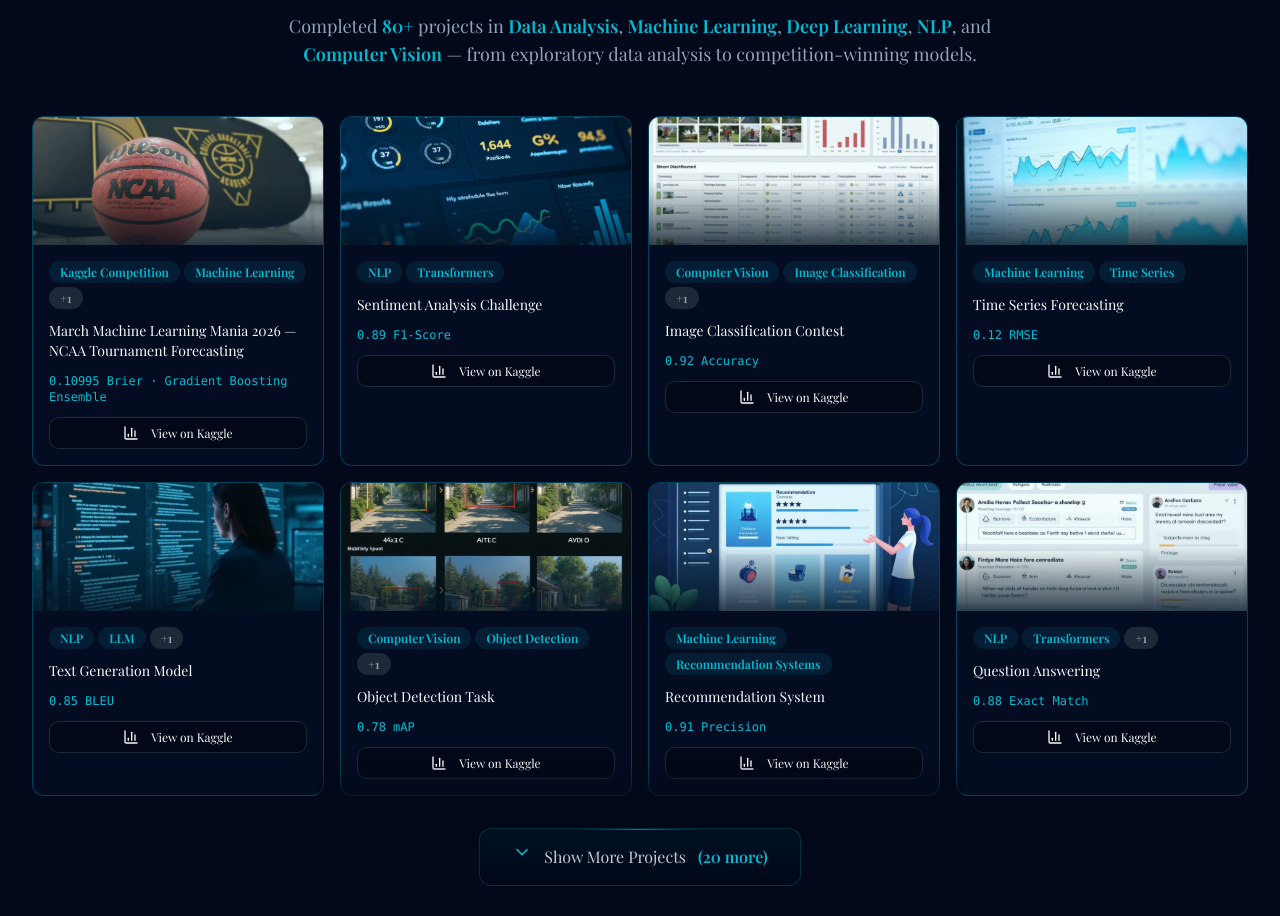
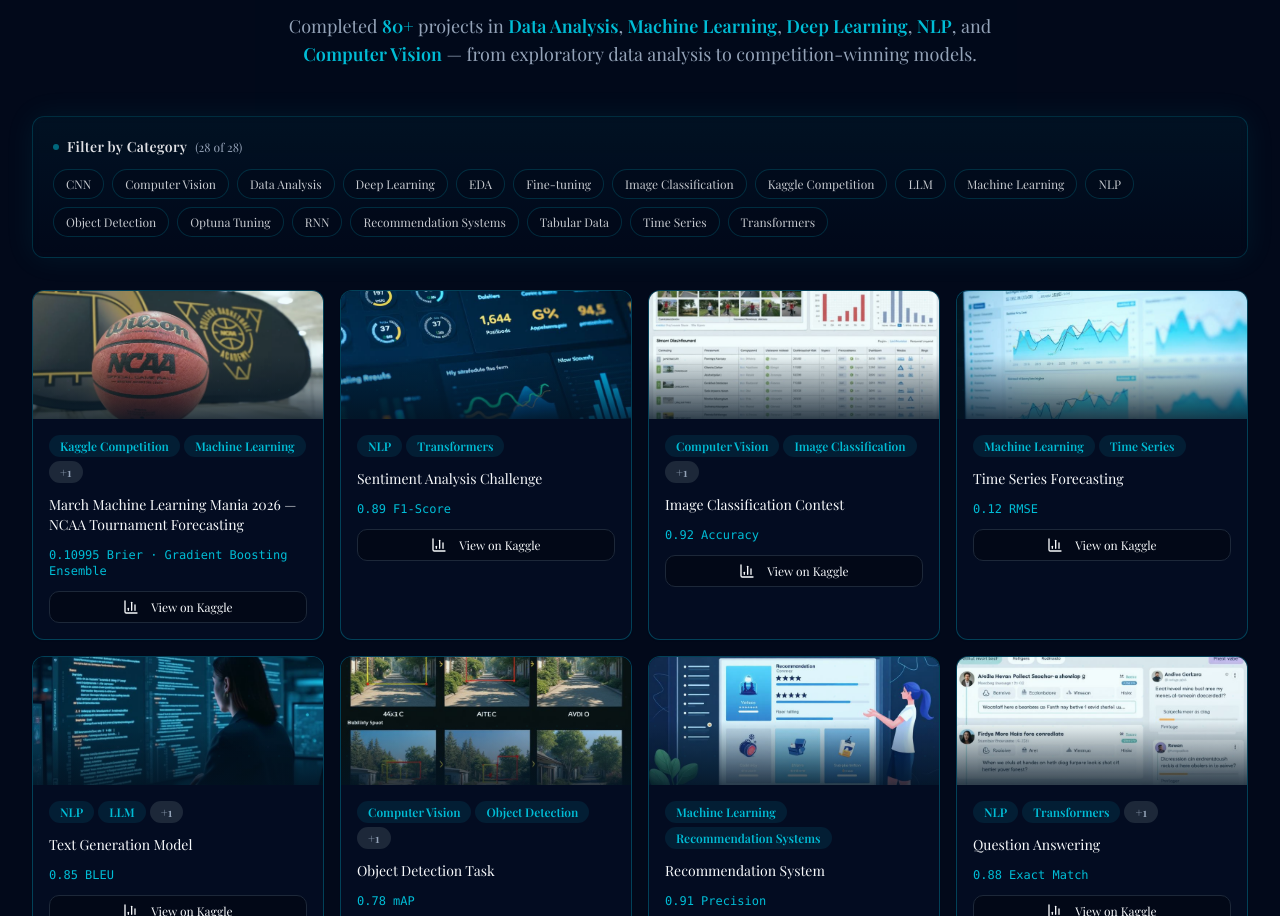
Before and after one commit to muhammadibrahim313/ibrahim-qasmi, a React (Vite) app: page / in a window 1280 px wide. Shown: the part 8016-8932 px from the top of the page. Built offline with nearby package versions, Linux system fonts and the light colour scheme.

Commit message:
Changes
Co-authored-by: muhammadibrahim313 <147333130+muhammadibrahim313@users.noreply.github.com>

```diff
--- a/src/components/Projects.tsx
+++ b/src/components/Projects.tsx
@@ -623,6 +623,48 @@ const Projects = () => {
               </p>
             </div>
 
+            {/* Category Filter */}
+            <div className="mb-8 rounded-xl border border-primary/20 bg-gradient-to-b from-primary/5 to-transparent backdrop-blur-sm p-5 shadow-[0_0_30px_rgba(0,206,209,0.08)]">
+              <div className="flex items-center justify-between mb-3 flex-wrap gap-2">
+                <div className="flex items-center gap-2">
+                  <div className="w-1.5 h-1.5 rounded-full bg-primary animate-pulse" />
+                  <span className="font-playfair text-sm font-semibold text-foreground/90 tracking-wide">
+                    Filter by Category
+                  </span>
+                  <span className="text-xs text-muted-foreground">
+                    ({filteredKaggle.length} of {kagglePlaceholders.length})
+                  </span>
+                </div>
+                {selectedKaggleCats.length > 0 && (
+                  <button
+                    onClick={() => setSelectedKaggleCats([])}
+                    className="text-xs text-primary hover:text-primary/80 font-medium transition-colors"
+                  >
+                    Clear all
+                  </button>
+                )}
+              </div>
+              <div className="flex flex-wrap gap-2">
+                {allKaggleCategories.map((cat) => {
+                  const active = selectedKaggleCats.includes(cat);
+                  return (
+                    <button
+                      key={cat}
+                      onClick={() => toggleKaggleCat(cat)}
+                      aria-pressed={active}
+                      className={`px-3 py-1.5 rounded-full text-xs font-medium border transition-all duration-300 focus:outline-none focus:ring-2 focus:ring-primary/50 ${
+                        active
+                          ? 'bg-primary text-primary-foreground border-primary shadow-[0_0_15px_rgba(0,206,209,0.4)] scale-105'
+                          : 'bg-background/40 text-foreground/80 border-primary/20 hover:border-primary/50 hover:bg-primary/10 hover:text-foreground'
+                      }`}
+                    >
+                      {cat}
+                    </button>
+                  );
+                })}
+              </div>
+            </div>
+
             <div className="grid md:grid-cols-2 lg:grid-cols-4 gap-4 mb-8">
               {visibleKaggle.map((project, index) => (
                  <Card
```
